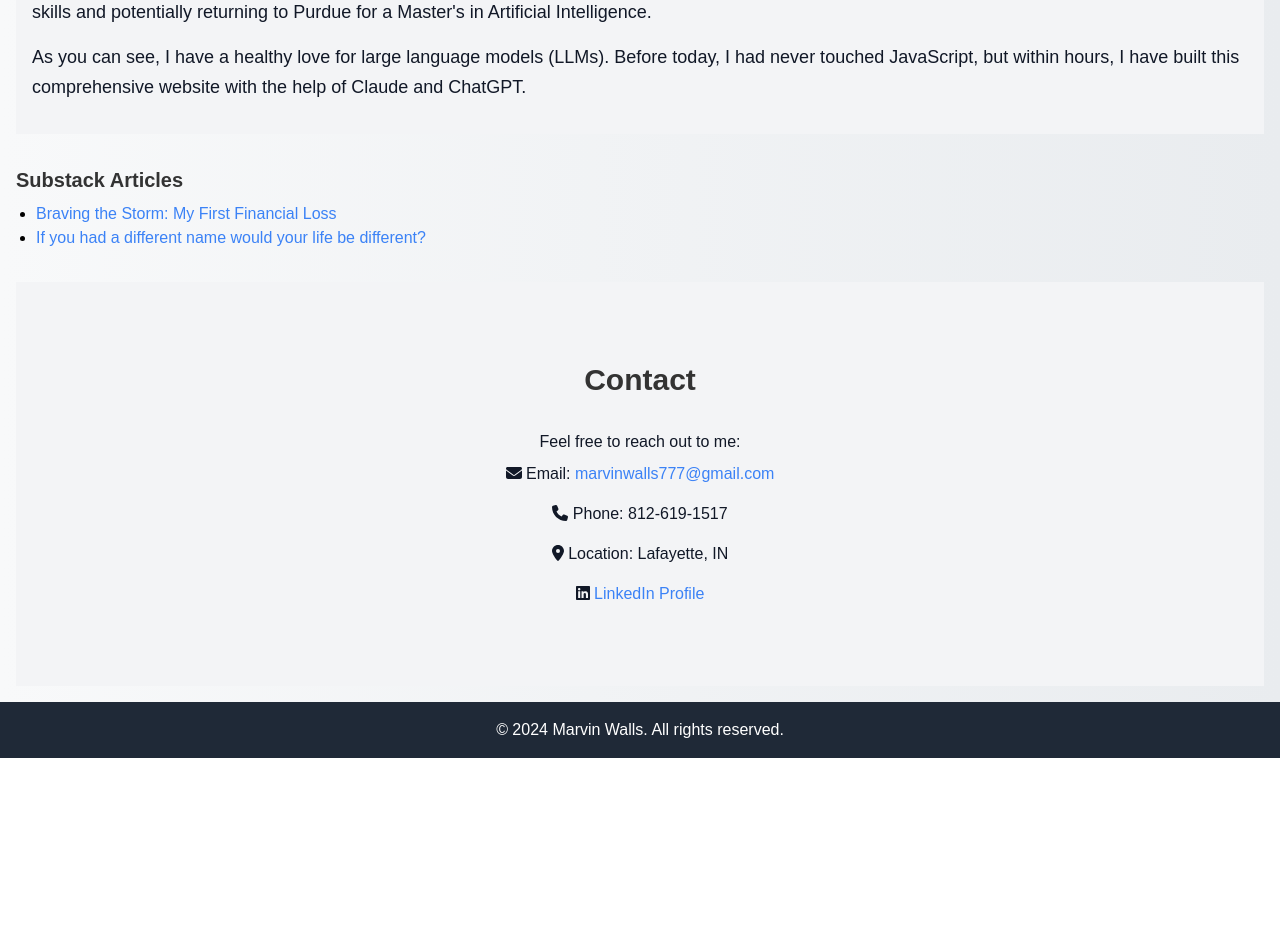
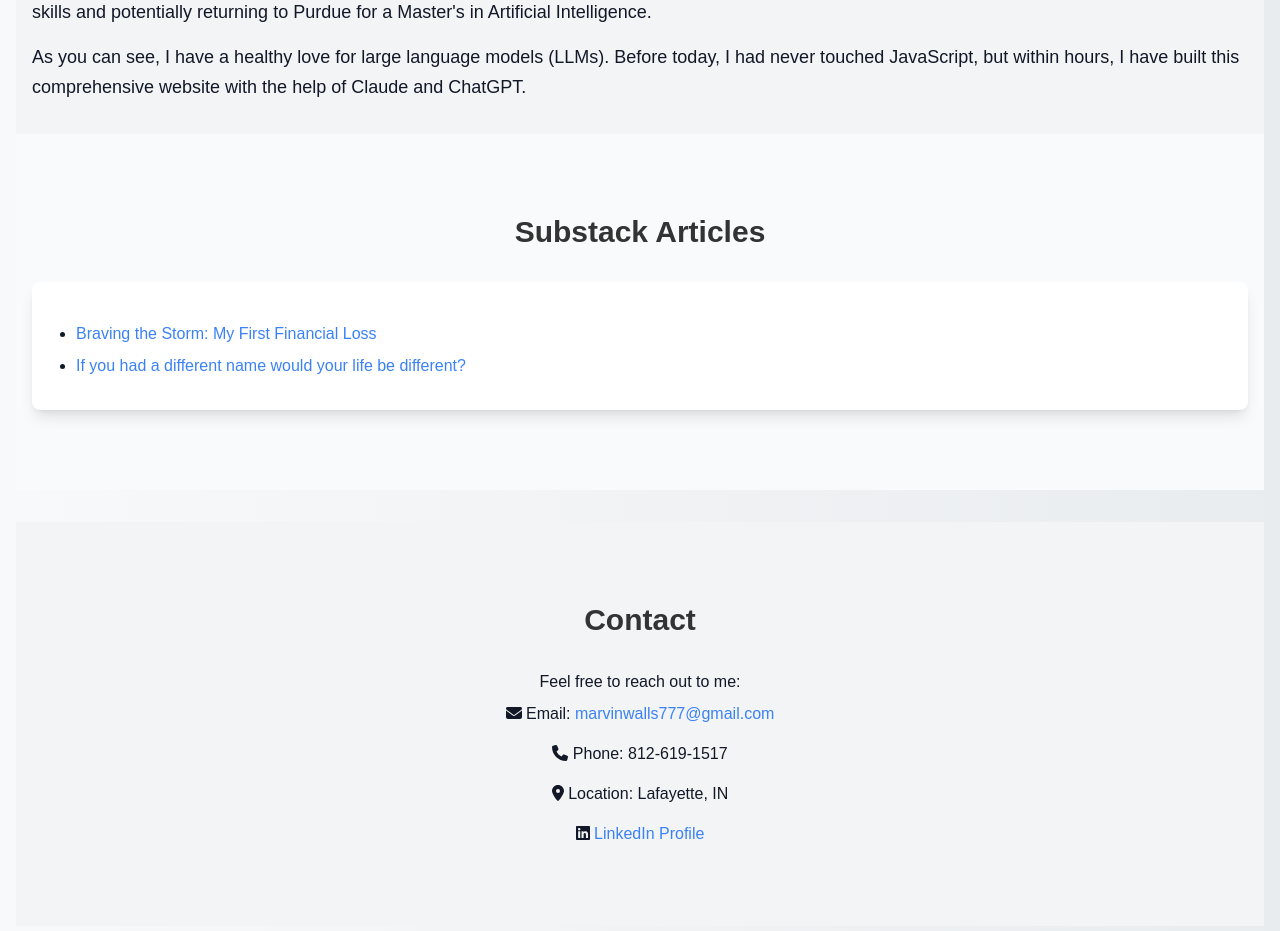
Before and after one commit to MarvinWalls/my-portfolio, a React (Create React App) app: page / in a window 1280 px wide. Shown: the part 1000-1931 px from the top of the page. Before the commit the page ends 1758 px from the top, so only its background shows below. Built offline with nearby package versions, Linux system fonts and the light colour scheme.

Commit message:
Add card layout to Substack Articles section

```diff
--- a/src/components/SubstackArticles.js
+++ b/src/components/SubstackArticles.js
@@ -1,15 +1,22 @@
-// src/components/SubstackArticles.js
 import React from 'react';
 
 const SubstackArticles = () => {
   return (
-    <section id="substack" className="mt-8">
-      <h2 className="text-xl font-semibold">Substack Articles</h2>
-      <ul className="list-disc pl-5 mt-2">
-        <li><a href="https://marvinwalls.substack.com/p/braving-the-storm-my-first-financial" target="_blank" rel="noopener noreferrer" className="text-blue-500 hover:underline">Braving the Storm: My First Financial Loss</a></li>
-        <li><a href="https://substack.com/home/post/p-95514265" target="_blank" rel="noopener noreferrer" className="text-blue-500 hover:underline">If you had a different name would your life be different?</a></li>
-        {/* Add more links as needed */}
-      </ul>
+    <section id="substack-articles" className="py-20 bg-gray-50 text-gray-900">
+      <div className="container mx-auto px-4">
+        <h2 className="text-3xl font-bold text-center mb-8">Substack Articles</h2>
+        <div className="bg-white shadow-lg rounded-lg p-6">
+          <ul className="list-disc pl-5">
+            <li className="mb-2">
+              <a href="https://marvinwalls.substack.com/p/braving-the-storm-my-first-financial" target="_blank" rel="noopener noreferrer" className="text-blue-500 hover:underline">Braving the Storm: My First Financial Loss</a>
+            </li>
+            <li className="mb-2">
+              <a href="https://substack.com/home/post/p-95514265" target="_blank" rel="noopener noreferrer" className="text-blue-500 hover:underline">If you had a different name would your life be different?</a>
+            </li>
+            {/* Add more links as needed */}
+          </ul>
+        </div>
+      </div>
     </section>
   );
 }
```
